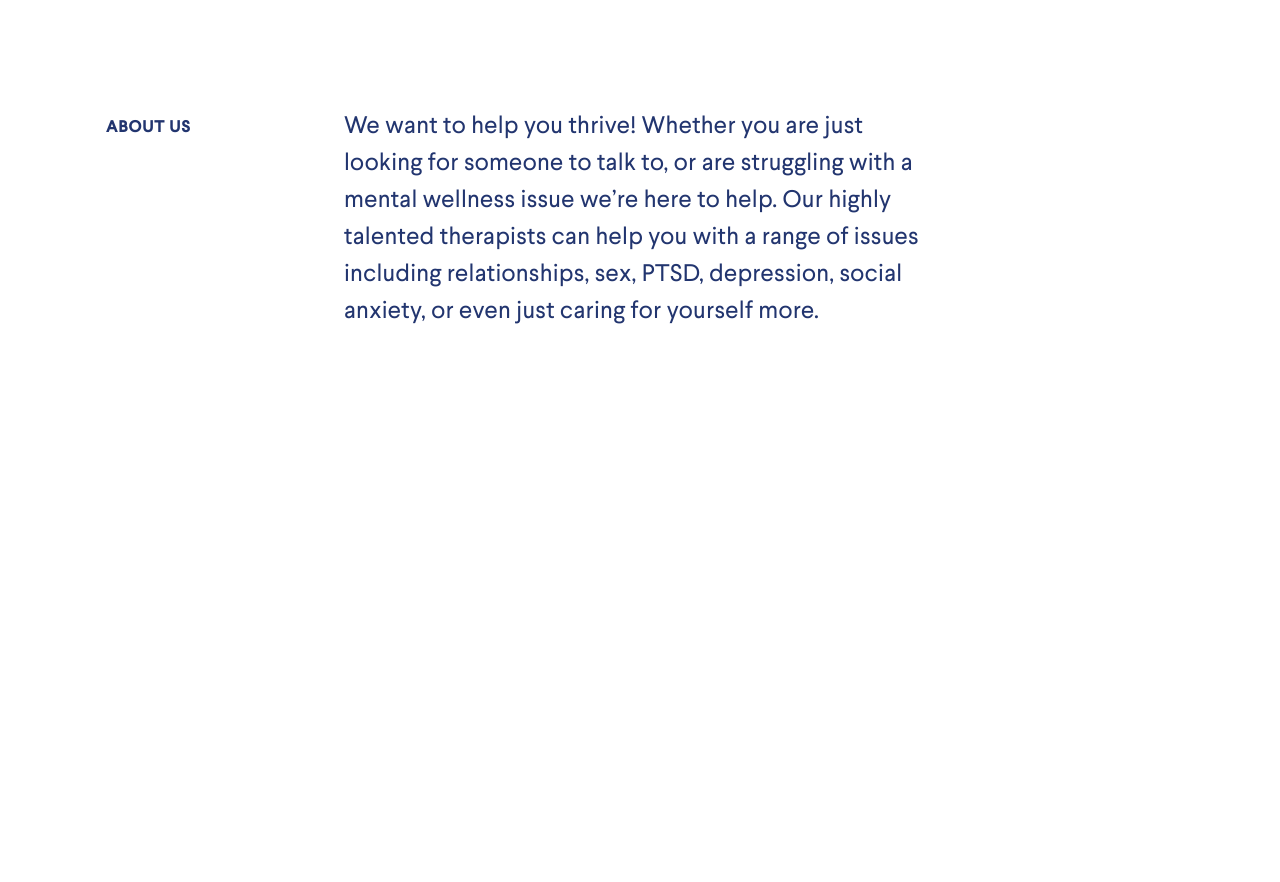
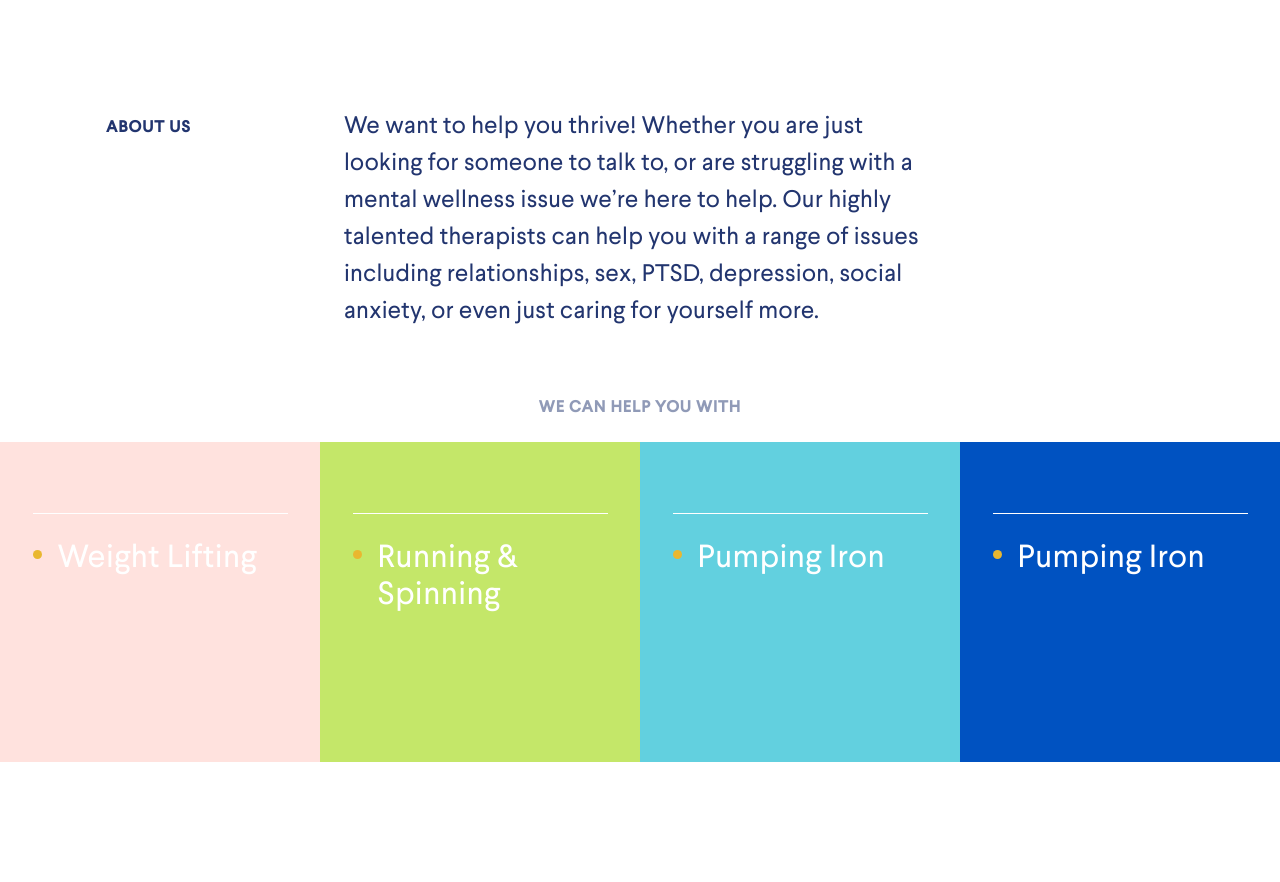
Before and after one commit to NikitaVirachev/thrivetalk-landing-page, a plain HTML site: page index.html in a window 1280 px wide. Shown: the part 1505-2387 px from the top of the page. Before the commit the page ends 1836 px from the top, so only its background shows below. Drawn offline with Linux system fonts and the light colour scheme.

Commit message:
feat: add features section

```diff
--- a/css/style.css
+++ b/css/style.css
@@ -263,3 +263,79 @@
   letter-spacing: 0.011em;
   color: #22356f;
 }
+
+/**************************/
+/* FEATURES SECTION */
+/**************************/
+
+.features {
+  max-width: 144rem;
+  margin: 0 auto;
+  padding-top: 6.7rem;
+  padding-bottom: 12rem;
+}
+
+.features-header {
+  text-align: center;
+  font-size: 1.6rem;
+  line-height: 1.9rem;
+  letter-spacing: 0.06em;
+  color: rgba(34, 53, 111, 0.5);
+}
+
+.features-items {
+  margin-top: 2.5rem;
+
+  display: grid;
+  grid-template-columns: repeat(4, 1fr);
+}
+
+.features-item-box {
+  aspect-ratio: 1;
+  display: flex;
+  flex-direction: column;
+  align-items: center;
+}
+
+.features-item-border {
+  width: 25.5rem;
+  height: 7.2rem;
+  box-shadow: inset 0px -1px 0px #ffffff;
+}
+
+.features-description {
+  display: flex;
+  margin-top: 2.6rem;
+}
+
+.features-description p {
+  color: #fff;
+  font-size: 3.2rem;
+  line-height: 3.7rem;
+  letter-spacing: 0.015em;
+  margin-left: 1.6rem;
+}
+
+.cicle {
+  margin-top: 1rem;
+  width: 0.9rem;
+  height: 0.9rem;
+  background: #e9b730;
+  border-radius: 50%;
+}
+
+.pink {
+  background-color: #ffe2de;
+}
+
+.green {
+  background-color: #c4e769;
+}
+
+.blue {
+  background-color: #62d0df;
+}
+
+.dark-blue {
+  background-color: #0052c1;
+}
--- a/index.html
+++ b/index.html
@@ -83,6 +83,50 @@
           </p>
         </div>
       </div>
+
+      <div class="features-section">
+        <div class="features">
+          <h2 class="features-header">WE CAN HELP YOU WITH</h2>
+          <div class="features-items">
+            <div class="features-item-box pink">
+              <div class="features-item">
+                <div class="features-item-border"></div>
+                <div class="features-description">
+                  <div class="cicle"></div>
+                  <p>Weight Lifting</p>
+                </div>
+              </div>
+            </div>
+            <div class="features-item-box green">
+              <div class="features-item">
+                <div class="features-item-border"></div>
+                <div class="features-description">
+                  <div class="cicle"></div>
+                  <p>Running &<br />Spinning</p>
+                </div>
+              </div>
+            </div>
+            <div class="features-item-box blue">
+              <div class="features-item">
+                <div class="features-item-border"></div>
+                <div class="features-description">
+                  <div class="cicle"></div>
+                  <p>Pumping Iron</p>
+                </div>
+              </div>
+            </div>
+            <div class="features-item-box dark-blue">
+              <div class="features-item">
+                <div class="features-item-border"></div>
+                <div class="features-description">
+                  <div class="cicle margin-top-cicle"></div>
+                  <p>Pumping Iron</p>
+                </div>
+              </div>
+            </div>
+          </div>
+        </div>
+      </div>
     </main>
   </body>
 </html>
```
